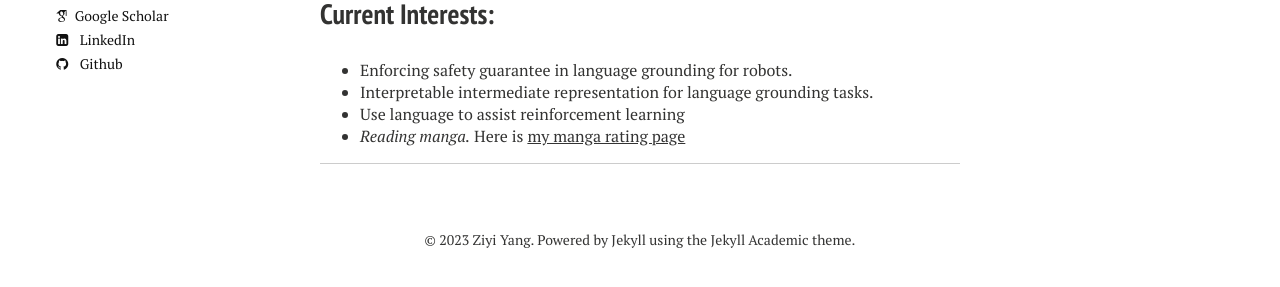
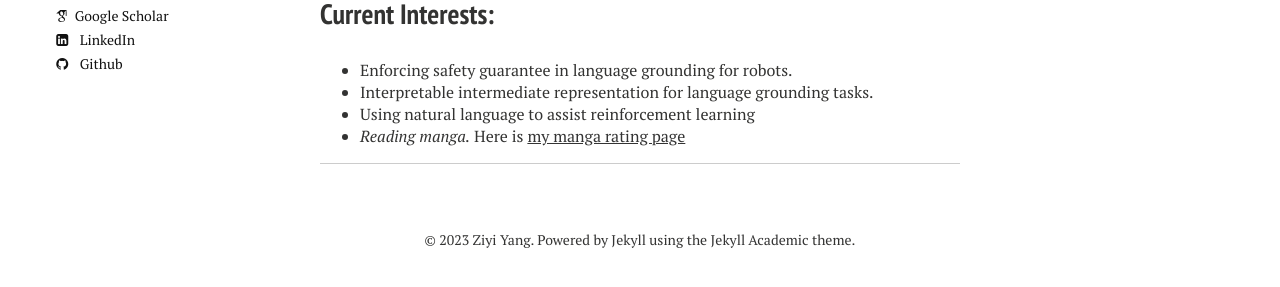
Before and after one commit to YzyLmc/YzyLmc.github.io, a Jekyll site: the page built from docs/index.md, in a window 1280 px wide. Shown: the part 465-752 px from the top of the page. Built offline with Jekyll 4.4.1, drawn with Linux system fonts in a browser that asks for light colours; nearby versions of some CDN libraries; some web fonts are replaced.

Commit message:
fix typo

```diff
--- a/docs/index.md
+++ b/docs/index.md
@@ -17,7 +17,7 @@ Currently, I'm leading a happy life with my girlfriend and my cat at Providence
 
 - Enforcing safety guarantee in language grounding for robots.
 - Interpretable intermediate representation for language grounding tasks.
-- Use language to assist reinforcement learning
+- Using natural language to assist reinforcement learning
 <!-- - Improving the performance of instruction generator for data augmentation in vision-language navigation task.-->
 <!-- - Solving the reward sparsity of reinforcement learning in the context of language generation-->
 <!-- - Implementing language grounding into real-world circumstance-->
```
